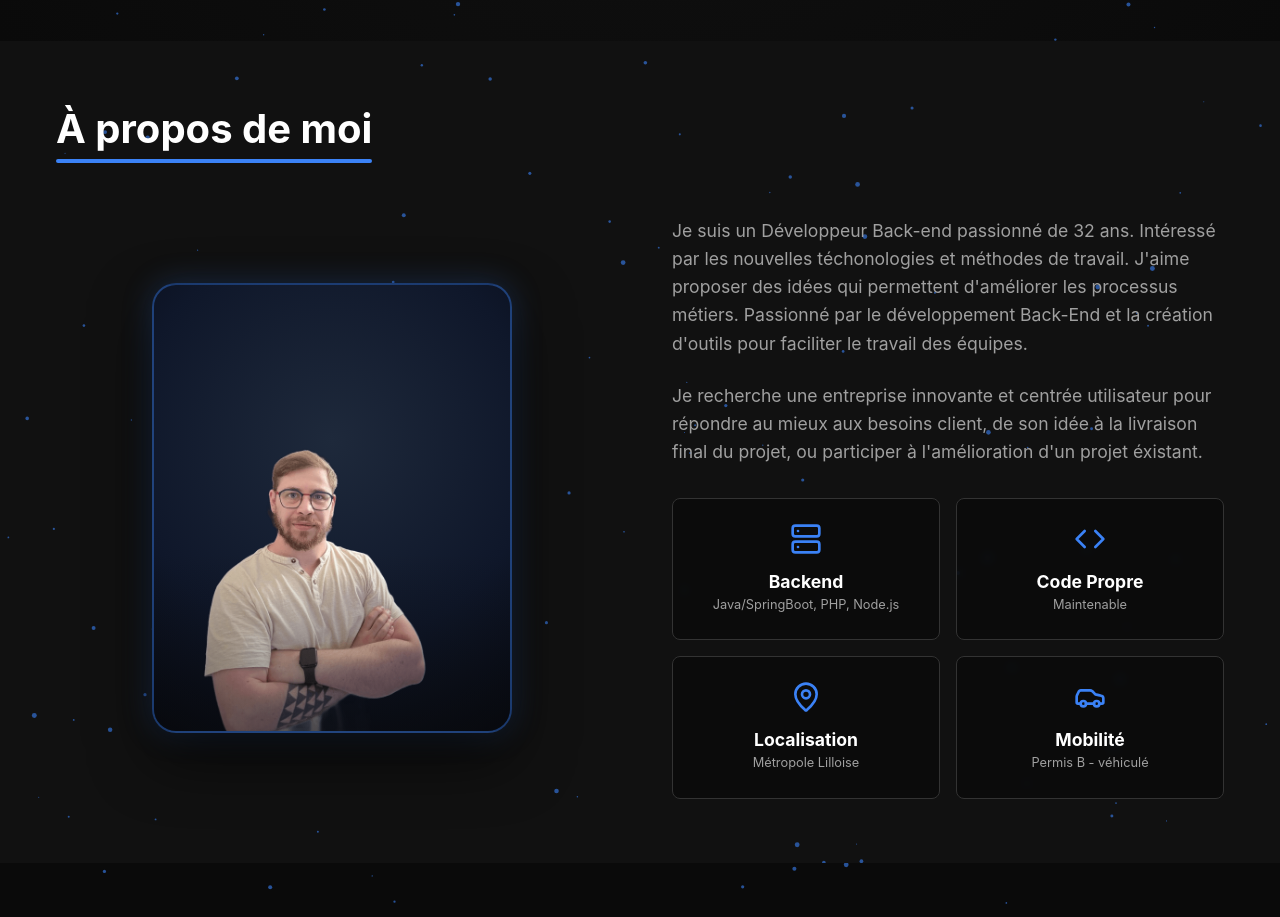
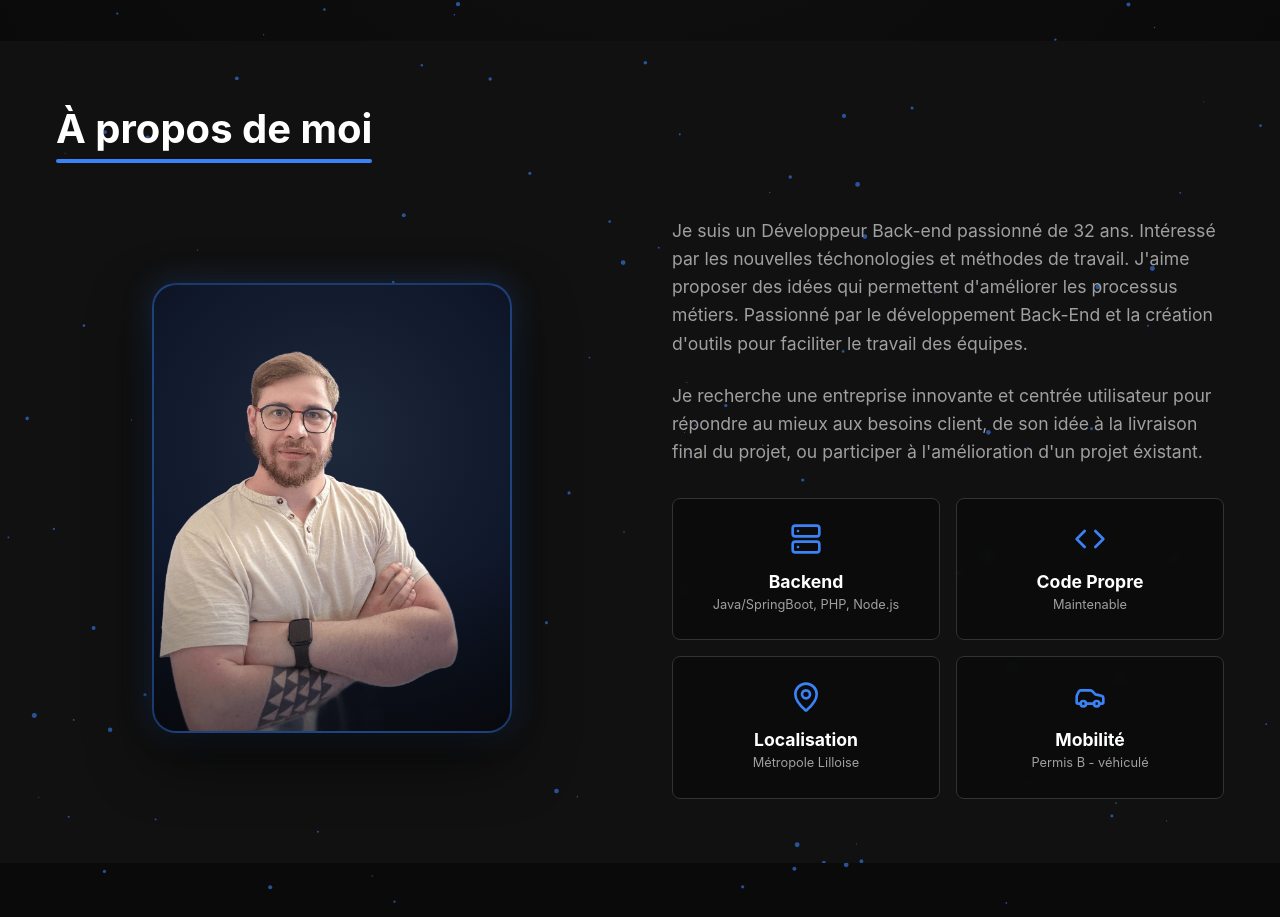
Before and after one commit to MDelory/cv-website, a React (Vite) app: page / in a window 1280 px wide. Shown: the part 759-1676 px from the top of the page. Built offline with nearby package versions, Linux system fonts and the light colour scheme.

Commit message:
style(profile): enlarge person scale inside profile frame for a prominent portrait presentation

```diff
--- a/src/components/About.jsx
+++ b/src/components/About.jsx
@@ -39,10 +39,12 @@ const About = () => {
                                     height: '100%',
                                     objectFit: 'cover',
                                     objectPosition: 'bottom center',
+                                    transform: 'scale(1.35)',
+                                    transformOrigin: 'bottom center',
                                     transition: 'transform 0.5s ease'
                                 }}
-                                onMouseEnter={(e) => e.target.style.transform = 'scale(1.05)'}
-                                onMouseLeave={(e) => e.target.style.transform = 'scale(1)'}
+                                onMouseEnter={(e) => e.target.style.transform = 'scale(1.42)'}
+                                onMouseLeave={(e) => e.target.style.transform = 'scale(1.35)'}
                             />
                             <div style={{
                                 position: 'absolute',
```
